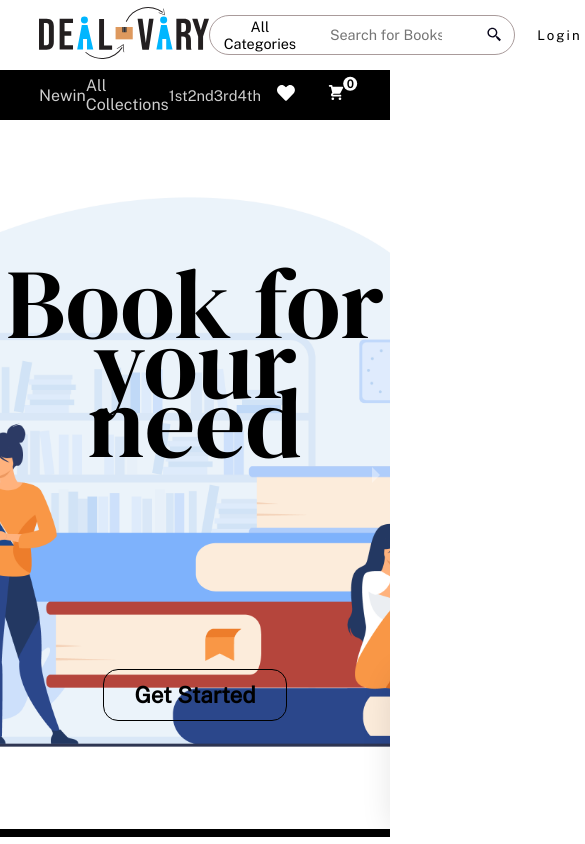
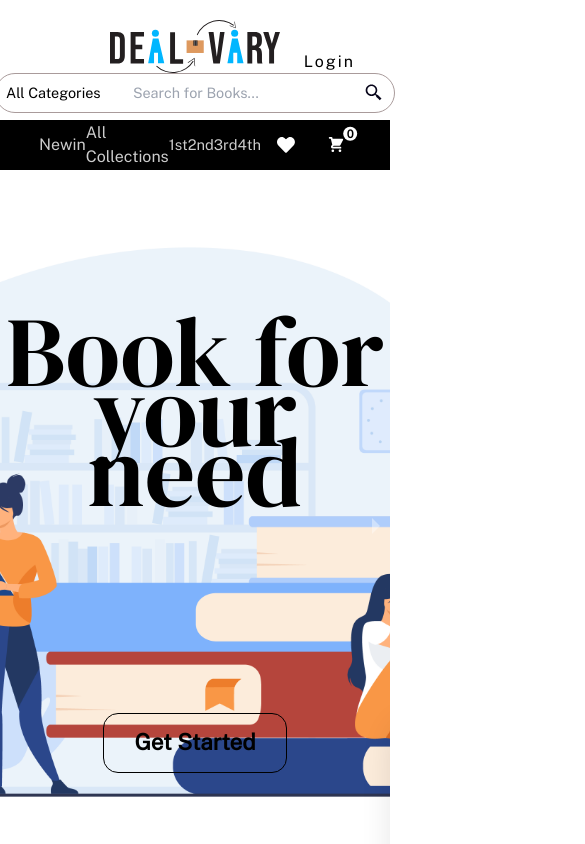
Before and after one commit to ARJUNSUTHAR1/DealVary-Website, a React (Create React App) app: page / in a window 390 px wide. Shown: the top 844 px of the page, 585 px wide, since content can reach past the window. Built offline with nearby package versions, Linux system fonts and the light colour scheme.

Commit message:
responsive header

```diff
--- a/package.json
+++ b/package.json
@@ -41,5 +41,8 @@
       "last 1 firefox version",
       "last 1 safari version"
     ]
+  },
+  "devDependencies": {
+    "tailwindcss": "^3.3.3"
   }
 }
--- a/public/index.html
+++ b/public/index.html
@@ -25,6 +25,7 @@
       Learn how to configure a non-root public URL by running `npm run build`.
     -->
     <title>React App</title>
+    <script src="https://cdn.tailwindcss.com"></script>
   </head>
   <body>
     <noscript>You need to enable JavaScript to run this app.</noscript>
--- a/src/Components/Header/Header.jsx
+++ b/src/Components/Header/Header.jsx
@@ -10,7 +10,7 @@ const Header = () => {
       <div className="logo">
         <Link to={'/'}><img src={Logo} alt="Logo" /></Link>
       </div>
-      <form>
+      <form className='sm:w-full'>
         <ul>
         <li class="dropdown">
           <a href="" class="dropbtn">All Categories</a>
@@ -24,7 +24,7 @@ const Header = () => {
         <input type="search" placeholder='Search for Books...' />
         <BiSearchAlt2 />
       </form>
-      <div className="auth-button">
+      <div className="auth-button ">
         <Link to={'/login'}><button className='login'>Login</button></Link>
         <Link to={'/signup'}><button className='sing'>SignUp</button></Link>
       </div>
--- a/src/Components/Header/Header.scss
+++ b/src/Components/Header/Header.scss
@@ -4,11 +4,12 @@
   width: 100%;
   height: 70px;
 //  border: 1px solid;
-  padding: 20px 0px;
+  padding: 10px 0px;
   font-family: $text2;
   background-color: $color2;
   display: flex;
   justify-content: center;
+  box-sizing: border-box;
 }
 
 .header-content{
@@ -21,18 +22,20 @@
     align-items: center;
 
     .logo{
+
       img{
           background-color: $color2;
-          width: 170px;
+          width: 90%;
         }
           // border: 1px solid;
     }
 
 // Serach Bar...............
+
 form{
   transition: all 1s;
-  width: 400px;
-  height: 40px;
+  width: 40%;
+  height: 60px;
   background: white;
   box-sizing: border-box;
   border-radius: 25px;
@@ -40,6 +43,7 @@ form{
   border: 1px solid rgb(169, 155, 155);
   align-items: center;
   display: flex;
+  justify-content: center;
   // padding: 5px;
 
 
@@ -185,3 +189,26 @@ input{
 
     }
 }
+@media screen and (max-width : 797px){
+
+  .header-content{
+    width: fit-content;
+    flex-direction: column;
+
+  }
+
+  .header{
+    height: 25vh;
+
+    margin-bottom: 50px;
+  }
+  .login{
+    position: absolute;
+    top: 5%;
+    right: 4%;
+  }
+  .sing{
+    display: none;
+  }
+
+}
--- a/src/Components/Home/Home.scss
+++ b/src/Components/Home/Home.scss
@@ -196,3 +196,195 @@
     }
   }
 }
+@import '/src/Static.scss';
+
+.header{
+  width: 100%;
+  height: 70px;
+//  border: 1px solid;
+  padding: 20px 0px;
+  font-family: $text2;
+  background-color: $color2;
+  display: flex;
+  justify-content: center;
+}
+
+.header-content{
+    display: flex;
+    justify-content: space-between;
+    width: 80%;
+    // margin: auto;
+    // border:1px solid red;
+    background-color: $color2;
+    align-items: center;
+
+    .logo{
+      img{
+          background-color: $color2;
+          width: 170px;
+        }
+          // border: 1px solid;
+    }
+
+// Serach Bar...............
+
+form{
+  transition: all 1s;
+  width: 400px;
+  height: 40px;
+  background: white;
+  box-sizing: border-box;
+  border-radius: 25px;
+  font-family: $text2;
+  border: 1px solid rgb(169, 155, 155);
+  align-items: center;
+  display: flex;
+  // padding: 5px;
+
+
+  // DropDown
+  ul {
+    list-style-type: none;
+    margin: 0;
+    padding: 0;
+    border-radius: 25px;
+    // overflow: hidden;
+    width: 13rem;
+    // border: 1px solid;
+    background-color:transparent;
+  }
+
+  li a, .dropbtn {
+    display: inline-block;
+    color: $color3;
+    text-align: center;
+    font-family: $text2;
+    font-size: 0.9rem;
+    padding: 10px 10px;
+    font-weight: 100;
+    text-decoration: none;
+  }
+
+  li.dropdown {
+    display: inline-block;
+  }
+
+  .dropdown-content {
+    display: none;
+    position: absolute;
+    background-color: #f9f9f9;
+    min-width: 100px;
+    box-shadow: 0px 8px 16px 0px rgba(0,0,0,0.2);
+    z-index: 1;
+  }
+
+  .dropdown-content a {
+    color: black;
+    padding: 12px 16px;
+    text-decoration: none;
+    display: block;
+    text-align: left;
+  }
+
+  .dropdown-content a:hover {background-color: #f1f1f1;}
+
+  .dropdown:hover .dropdown-content {
+    display: block;
+  }
+
+
+
+
+  // button{
+  //   text-align: center;
+  //   font-family: $text2;
+  //   border-radius: 25px;
+  //   border: 1px solid rgb(169, 155, 155);
+  //   background-color: transparent;
+  //   margin-left: 10px;
+  //   cursor: pointer;
+  //   height: 30px;
+  //   width:90px;
+  // }
+  svg{
+    box-sizing: border-box;
+    padding: 10px;
+    width: 55.5px;
+    font-family: $text1;
+    background-color: transparent;
+    height: 55.5px;
+    border-radius: 50%;
+    color: #07051a;
+    text-align: center;
+      transition: all 0.3s;
+      &:hover{
+        transform: scale(1.23);
+      }
+  }
+}
+
+input{
+  width: 100%;;
+  line-height: 20px;
+  outline: 0;
+  border: 0;
+  font-size: 0.9em;
+  font-weight: 100;
+  background-color: $color2;
+  border-radius: 20px;
+  font-family: $text2;
+  padding: 0 20px;
+}
+    .auth-button{
+      width:190px;
+      display: flex;
+      justify-content: space-between;
+      background-color: $color2;
+    //   border: 1px solid;
+       button{
+        height: 40px;
+        width: 90px;
+        // box-shadow: rgba(0, 0, 0, 0.24) 0px 3px 8px;
+        border-radius:25px;
+        font-family: $text2;
+        font-weight: 500;
+        border: none;
+        letter-spacing: 2px;
+        cursor: pointer;
+         transition: all 0.4s;
+        &:hover{
+            letter-spacing: 1px;
+        }
+    }
+    .login{
+        background-color: transparent;
+        // border: 1px solid rgb(169, 155, 155);
+        stroke: none;
+        outline: none;
+        transition: all 0.4s;
+        &:hover{
+          background-color: $color3;
+          border: none;
+          color: #fff;
+        }
+    }
+    .sing{
+        background-color: $color3;
+        border: none;
+        stroke: none;
+        outline: none;
+        color: #fff;
+        &:hover{
+            background-color: $color3;
+            border: none;
+            // border: 1px solid rgb(169, 155, 155);
+            color: $color2;
+          }
+    }
+
+    }
+}
+@media screeen and (max-width : 700px){
+
+
+}
--- a/src/Components/NewArrivals/NewArrivals.jsx
+++ b/src/Components/NewArrivals/NewArrivals.jsx
@@ -21,7 +21,7 @@ const NewArrivals = () => {
                     <h1>New Arrivals</h1>
                     <p>See all products</p>
                 </div>
-                <div className="arrivals-slider">
+                <div className="arrivals-slider flex-wrap">
                     <Swiper
                         modules={[Navigation, Pagination, Scrollbar, A11y]}
                         spaceBetween={0}
--- /dev/null
+++ b/src/index.css
@@ -0,0 +1,3 @@
+@tailwind base;
+@tailwind components;
+@tailwind utilities;
--- /dev/null
+++ b/tailwind.config.js
@@ -0,0 +1,10 @@
+/** @type {import('tailwindcss').Config} */
+module.exports = {
+  content: [
+    "./src/**/*.{js,jsx,ts,tsx}",
+  ],
+  theme: {
+    extend: {},
+  },
+  plugins: [],
+}
```
Also changed, not shown: 2 other files (tests, documents, lock files or other folders).
